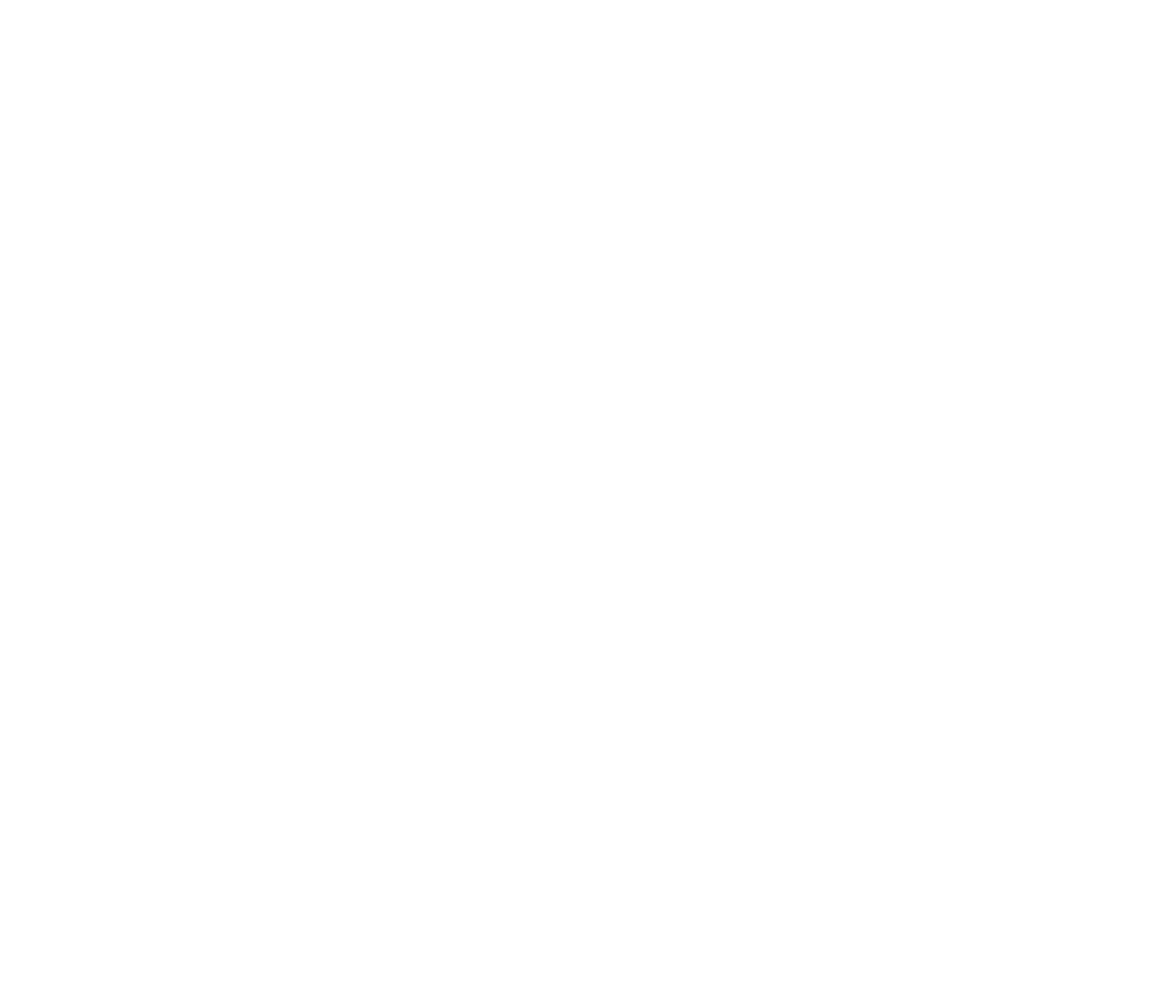
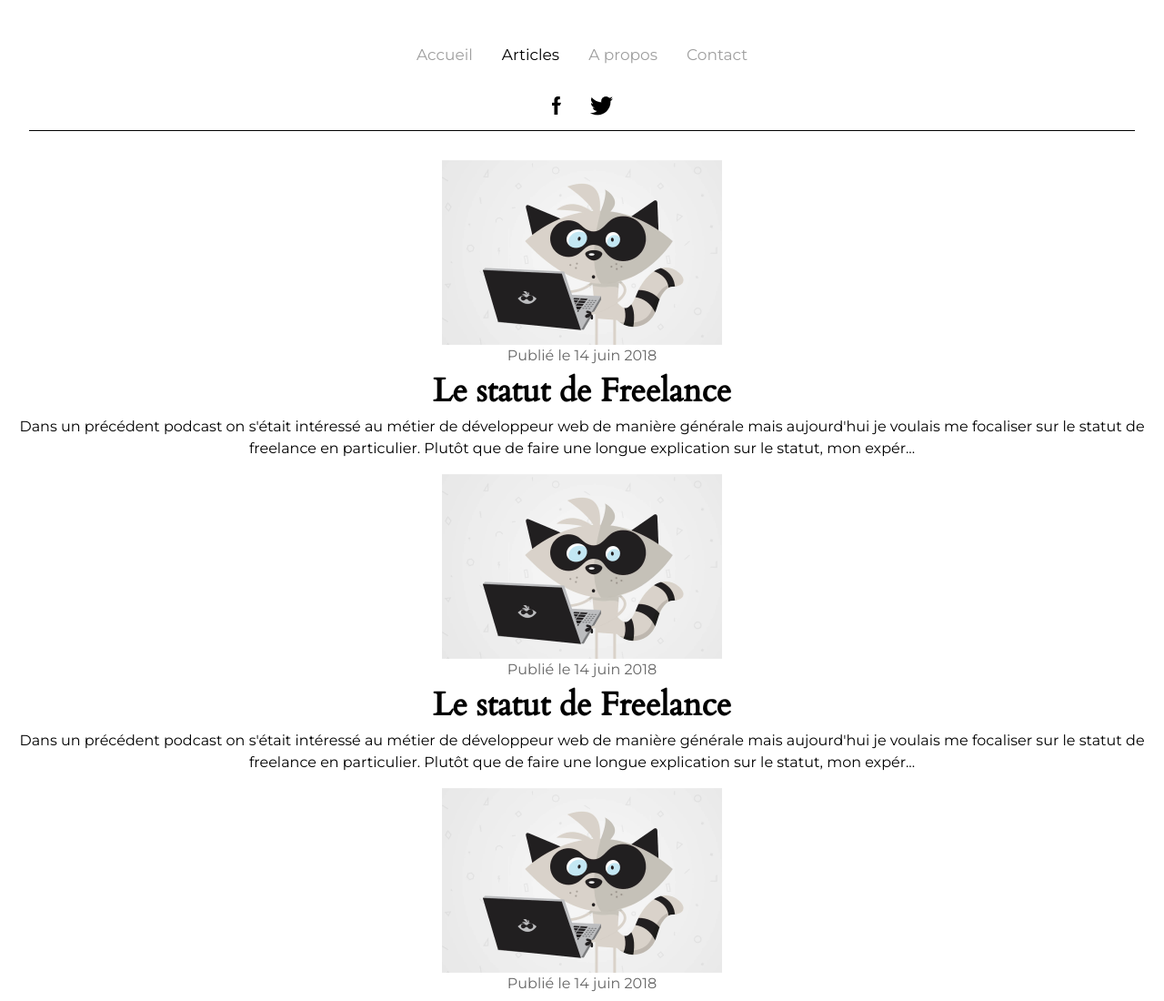
Before and after one commit to yoshibousama/GF-tutorial-1-Blog, a plain HTML site: page index.html in a window 1280 px wide. Shown: the top 1100 px of the page at 91% size. Before the commit the page ends 800 px from the top, so only its background shows below. Drawn offline with Linux system fonts and the light colour scheme.

Commit message:
freestyle-1

```diff
--- a/css/style.css
+++ b/css/style.css
@@ -0,0 +1,128 @@
+@import url("https://fonts.googleapis.com/css2?family=Cardo&family=Montserrat&display=swap");
+
+/* ************************************VARIABLE */
+:root {
+  --primary: #fff;
+  --secondary: #000;
+  --accent: #fafafa;
+  --neutral: #9f9f9f;
+  --opacity: 0.6;
+  --ff-1: "Montserrat", sans-serif;
+  --ff-2: "Cardo", serif;
+  --fs-400: 16px;
+  --fs-500: 17px;
+  --fs-700: 30px;
+  --fs-900: 36px;
+  --fw-300: 300;
+  --fw-500: 500;
+  --fw-700: 700;
+}
+/* ************************************RESET */
+/* Box sizing rules */
+*,
+*::before,
+*::after {
+  padding: 0;
+  margin: 0;
+  box-sizing: border-box;
+}
+/* Remove list styles on ul, ol elements with a list role, which suggests default styling will be removed */
+ul,
+ol {
+  list-style: none;
+}
+
+/* Set core body defaults */
+body {
+  min-height: 100vh;
+  text-rendering: optimizeSpeed;
+  line-height: 1.5;
+}
+/* Make images easier to work with */
+img,
+picture {
+  max-width: 100%;
+  display: block;
+}
+/* ************************************FONT */
+body {
+  font-family: var(--ff-1);
+  color: var(--secondary);
+}
+h2 {
+  font-family: var(--ff-2);
+  font-size: var(--fs-900);
+  font-weight: var(--fw-700);
+}
+h3 {
+  font-size: var(--fs-700);
+  font-weight: var(--fw-700);
+}
+div p:first-child {
+  font-weight: var(--fw-300);
+  opacity: var(--opacity);
+}
+a,
+li {
+  color: var(--neutral);
+  font-size: var(--fs-500);
+  font-weight: var(--fw-500);
+}
+h2 + p {
+  font-size: var(--fs-400);
+  font-weight: var(--fw-500);
+}
+/* ************************************MOBILE STYLE */
+body {
+  width: (100%, 1600px);
+}
+header {
+  display: flex;
+  flex-direction: column;
+  padding: 2rem;
+}
+header::after {
+  content: "";
+  height: 1px;
+  width: 100%;
+  background-color: var(--secondary);
+}
+nav {
+  display: flex;
+  justify-content: center;
+  flex-wrap: wrap;
+}
+nav a {
+  padding: 1rem;
+  text-decoration: none;
+}
+.social_link {
+  display: flex;
+  justify-content: center;
+}
+.social_link a {
+  padding: 1rem;
+}
+.active {
+  color: var(--secondary);
+}
+.bg {
+  display: none;
+}
+main {
+  display: grid;
+  grid-template-columns: 1fr;
+}
+article,
+aside div {
+  margin-bottom: 1rem;
+}
+article > * {
+  margin-inline: auto;
+  text-align: center;
+}
+aside > * {
+  margin-inline: auto;
+  text-align: center;
+}
+/* ************************************RESPONSIVE */
--- a/index.html
+++ b/index.html
@@ -7,5 +7,101 @@
     <link rel="stylesheet" href="css/style.css" />
     <title>Blog</title>
   </head>
-  <body></body>
+  <body>
+    <header>
+      <nav>
+        <a href="#">Accueil</a>
+        <a href="#" class="active">Articles</a>
+        <a href="#">A propos</a>
+        <a href="#">Contact</a>
+      </nav>
+      <div class="social_link">
+        <a href="#">
+            <img src="/img/Shape.png" alt="fb" />
+             </a
+        ><a href="#">
+            <img src="/img/twitter.png" alt="twitter"/>
+        </a>
+      </div>
+    </header>
+    <img class="bg" src="/img/image.jpg" alt="bg" />
+    <main>
+        <section>
+            <article>
+                <img src="/img/img.png" alt="raton" />
+                <div>
+                  <p>Publié le 14 juin 2018</p>
+                  <h2>Le statut de Freelance</h2>
+                  <p>
+                    Dans un précédent podcast on s'était intéressé au métier de
+                    développeur web de manière générale mais aujourd'hui je voulais me
+                    focaliser sur le statut de freelance en particulier. Plutôt que de
+                    faire une longue explication sur le statut, mon expér...
+                  </p>
+            </article>
+            <article>
+                <img src="/img/img.png" alt="raton" />
+                <div>
+                  <p>Publié le 14 juin 2018</p>
+                  <h2>Le statut de Freelance</h2>
+                  <p>
+                    Dans un précédent podcast on s'était intéressé au métier de
+                    développeur web de manière générale mais aujourd'hui je voulais me
+                    focaliser sur le statut de freelance en particulier. Plutôt que de
+                    faire une longue explication sur le statut, mon expér...
+                  </p>
+            </article>
+            <article>
+                <img src="/img/img.png" alt="raton" />
+                <div>
+                  <p>Publié le 14 juin 2018</p>
+                  <h2>Le statut de Freelance</h2>
+                  <p>
+                    Dans un précédent podcast on s'était intéressé au métier de
+                    développeur web de manière générale mais aujourd'hui je voulais me
+                    focaliser sur le statut de freelance en particulier. Plutôt que de
+                    faire une longue explication sur le statut, mon expér...
+                  </p>
+            </article>
+            <article>
+                <img src="/img/img.png" alt="raton" />
+                <div>
+                  <p>Publié le 14 juin 2018</p>
+                  <h2>Le statut de Freelance</h2>
+                  <p>
+                    Dans un précédent podcast on s'était intéressé au métier de
+                    développeur web de manière générale mais aujourd'hui je voulais me
+                    focaliser sur le statut de freelance en particulier. Plutôt que de
+                    faire une longue explication sur le statut, mon expér...
+                  </p>
+            </article>
+
+        </section>
+      <aside>
+        <div>
+          <h3>Catégories</h3>
+          <ul>
+              <li>High-Tech</li>
+              <li>Concentré du Web</li>
+              <li>À propos</li>
+              <li>Astuces pour développeurs</li>
+              <li>Ressources</li>
+              <li>Bonnes pratiques</li>
+          </ul>
+        </div>
+        <hr />
+        <div>
+          <h3>Catégories</h3>
+          <ul>
+              <li>High-Tech</li>
+              <li>Concentré du Web</li>
+              <li>À propos</li>
+              <li>Astuces pour développeurs</li>
+              <li>Ressources</li>
+              <li>Bonnes pratiques</li>
+          </ul>
+        </div>
+      </aside>
+    </main>
+  </body>
 </html>
```
